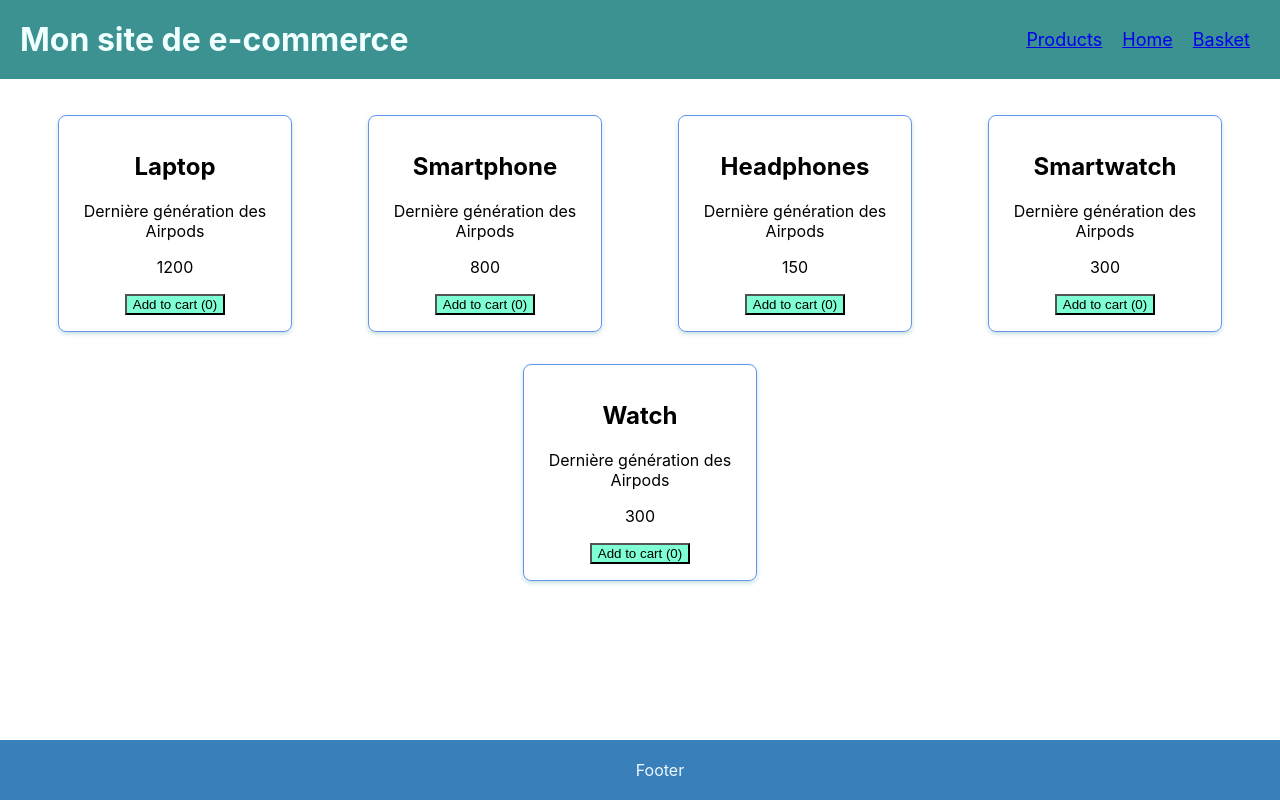
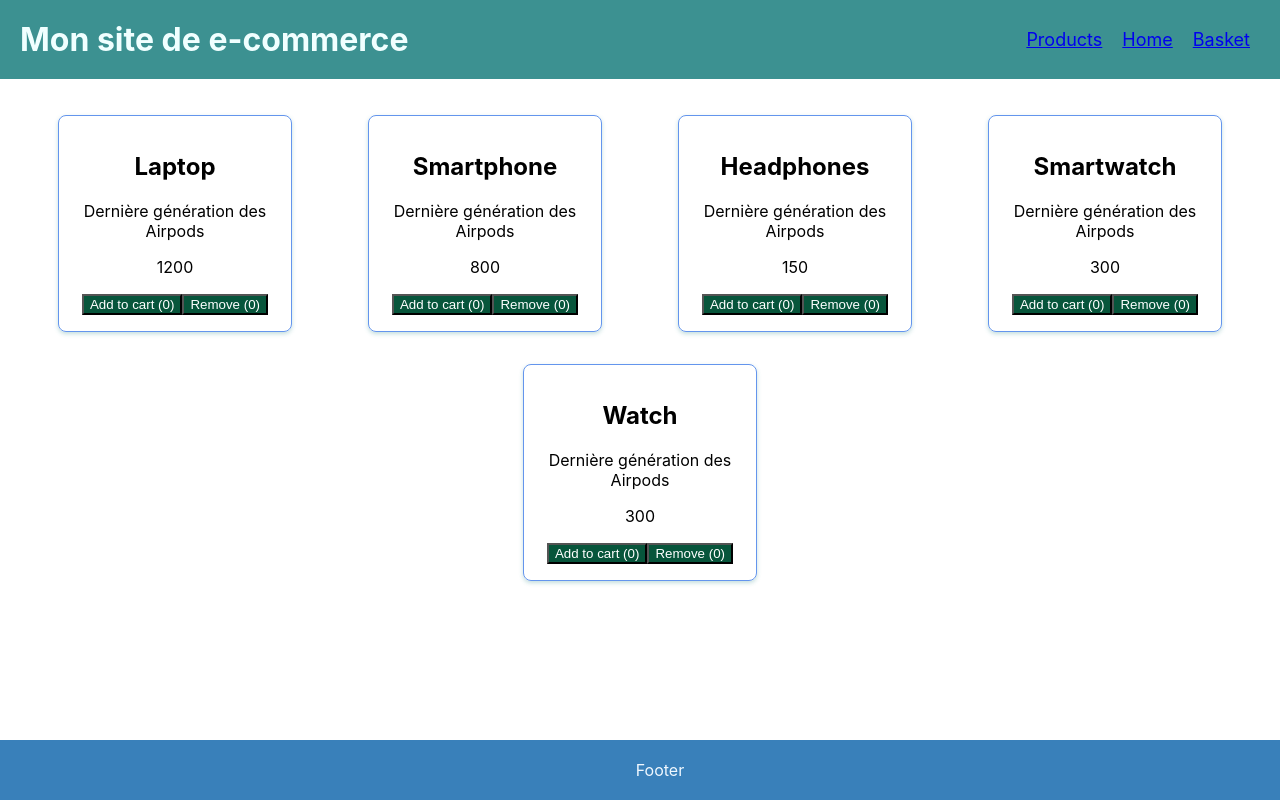
Before and after one commit to Marjo14/ecomm, a React (Create React App) app: page /products in a window 1280 px wide. Built offline with nearby package versions, Linux system fonts and the light colour scheme.

Commit message:
Add remove button

```diff
--- a/src/App.css
+++ b/src/App.css
@@ -78,6 +78,8 @@ ul li {
 }
 
 .product_card button {
-  background-color: aquamarine;
+  background-color: rgb(7, 85, 59);
   text-align: left;
+  border-color: rgb(120, 120, 53) solid;
+  color: white;
 }
--- a/src/components/Product.jsx
+++ b/src/components/Product.jsx
@@ -1,12 +1,16 @@
-import React from 'react'
+import React, { useState } from 'react'
 import { Link } from 'react-router-dom'
 
 export const Product = ({ name, price, description }) => {
-  const [count, setCount] = React.useState(0);
+  const [count, setCount] = useState(0); // Créer la variable pour initialiser à 0
+  // setCount pour mettre à jour cet été
 
-  const handleClick = () => {
-    setCount(count + 1);
+  const handleAddClick = () => { // Fonction qui incrémente count de +1
+    setCount(prevCount => prevCount + 1);
+  };
 
+  const handleRemoveClick = () => { //Fonction qui décrémente count de 1 mais pas en dessous de 0.
+    setCount(prevCount => Math.max(0, prevCount - 1));
   };
 
   return (
@@ -14,10 +18,12 @@ export const Product = ({ name, price, description }) => {
       <h2>{name}</h2>
       <p>{description}</p>
       <p>{price}</p>
-      <button type="button" onClick={handleClick}>
+      <button type="button" onClick={handleAddClick}>
         Add to cart ({count})
       </button>
-
+      <button type="button" onClick={handleRemoveClick}>
+        Remove ({count})
+      </button>
     </div>
   )
 }
```
